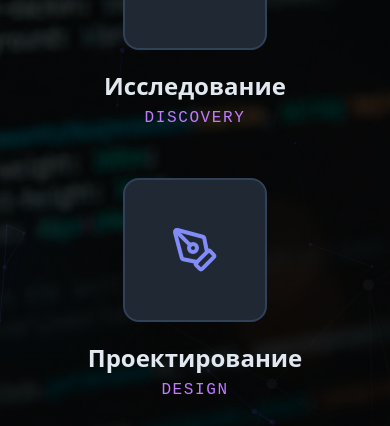
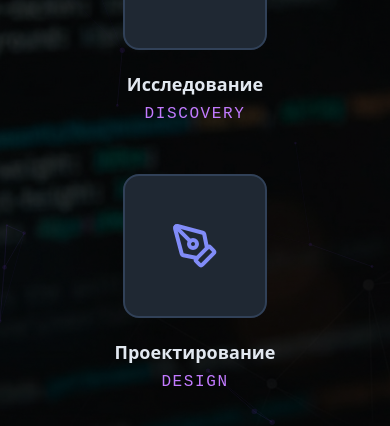
Before and after one commit to darkhan2409/dev_jobs, a React (Vite) app in the folder frontend/: page /guide in a window 390 px wide. Shown: the part 411-837 px from the top of the page. Built offline with nearby package versions, Linux system fonts and the light colour scheme; no server answers.

Commit message:
fix: guide pipeline card title size to prevent desktop layout shift

```diff
--- a/frontend/src/pages/guide/GuidePipelinePage.jsx
+++ b/frontend/src/pages/guide/GuidePipelinePage.jsx
@@ -89,7 +89,7 @@ export default function GuidePipelinePage() {
             return (
               <div
                 key={stage.id}
-                className="relative flex flex-col items-center group w-40"
+                className="relative flex flex-col items-center group"
                 onMouseEnter={() => setHoveredId(stage.id)}
                 onMouseLeave={() => setHoveredId(null)}
               >
@@ -124,7 +124,7 @@ export default function GuidePipelinePage() {
                 {/* Title + English subtitle */}
                 <div className="mt-5 text-center">
                   <h3
-                    className={`text-2xl font-bold transition-colors duration-300 ${
+                    className={`text-lg lg:text-2xl font-bold transition-colors duration-300 ${
                       isHighlighted ? 'text-white' : 'text-slate-200 group-hover:text-white'
                     }`}
                   >
```
